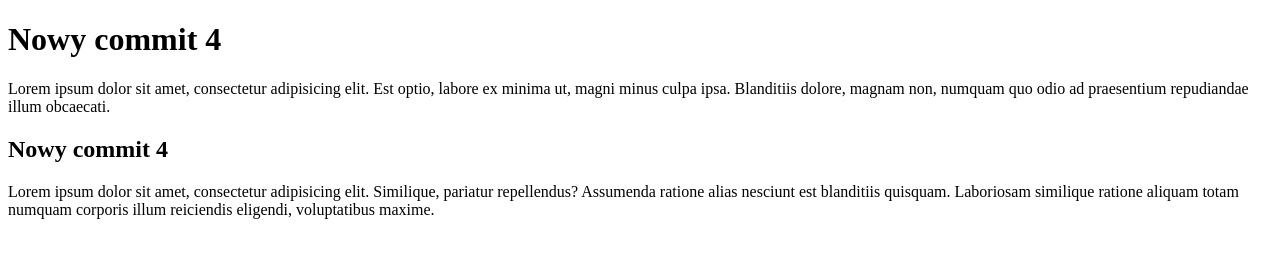
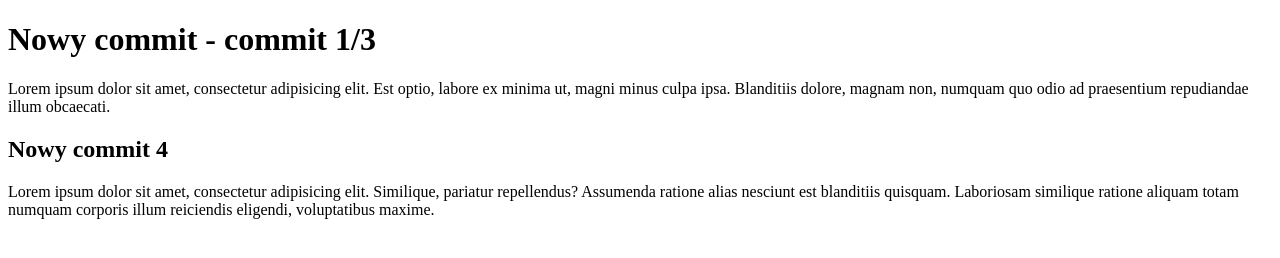
Before and after one commit to arturgith/nauka-gita, a plain HTML site: page index.html in a window 1280 px wide. Drawn offline with Linux system fonts and the light colour scheme.

Commit message:
Change commit 1/3

```diff
--- a/index.html
+++ b/index.html
@@ -5,7 +5,7 @@
 	<title>Git 2</title>
 </head>
 <body>
-	<h1>Nowy commit 4</h1>
+	<h1>Nowy commit - commit 1/3</h1>
 	<p>Lorem ipsum dolor sit amet, consectetur adipisicing elit. Est optio, labore ex minima ut, magni minus culpa ipsa. Blanditiis dolore, magnam non, numquam quo odio ad praesentium repudiandae illum obcaecati.</p>
 	<h2>Nowy commit 4</h2>
 	<p>Lorem ipsum dolor sit amet, consectetur adipisicing elit. Similique, pariatur repellendus? Assumenda ratione alias nesciunt est blanditiis quisquam. Laboriosam similique ratione aliquam totam numquam corporis illum reiciendis eligendi, voluptatibus maxime.</p>
```
